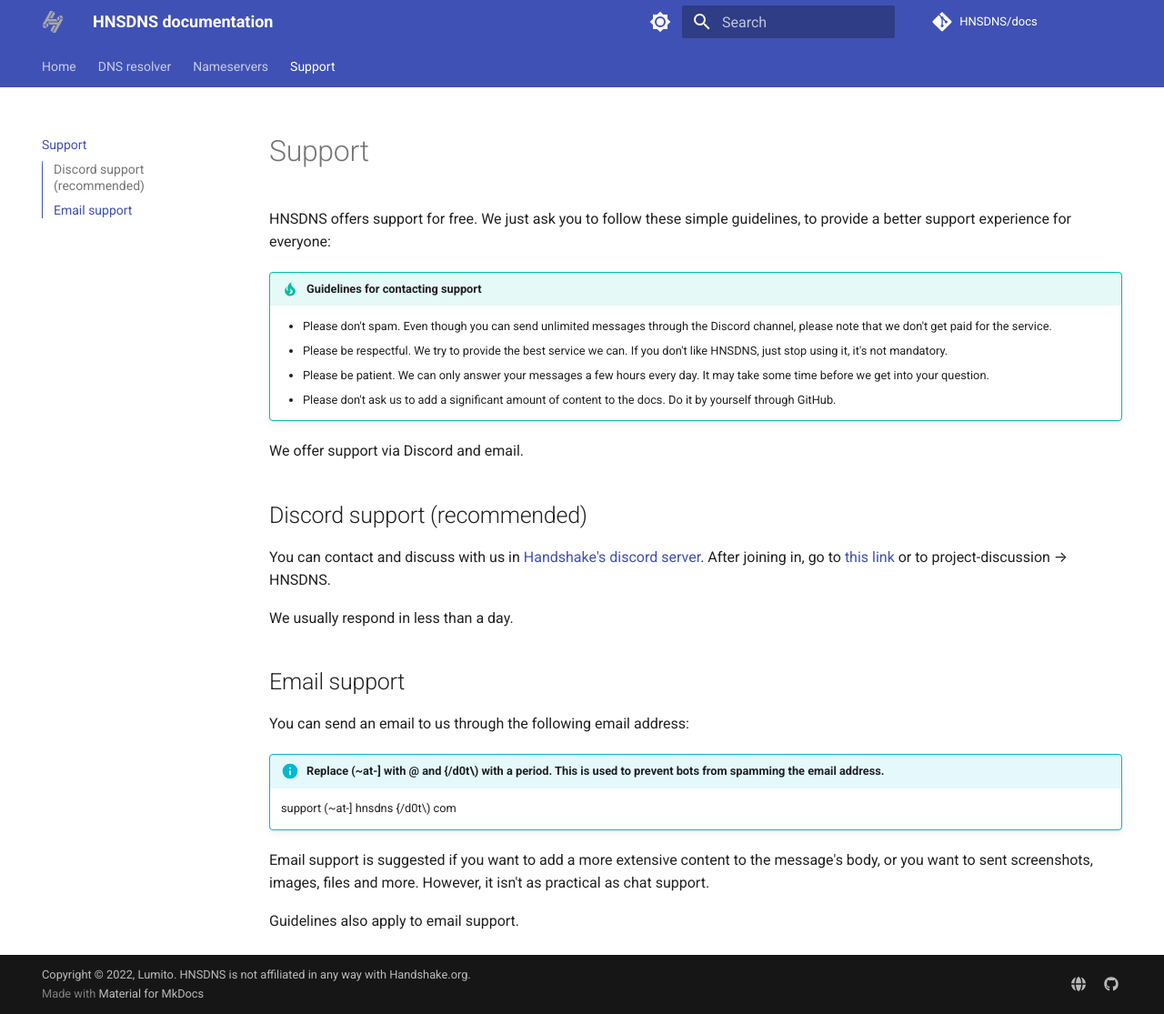
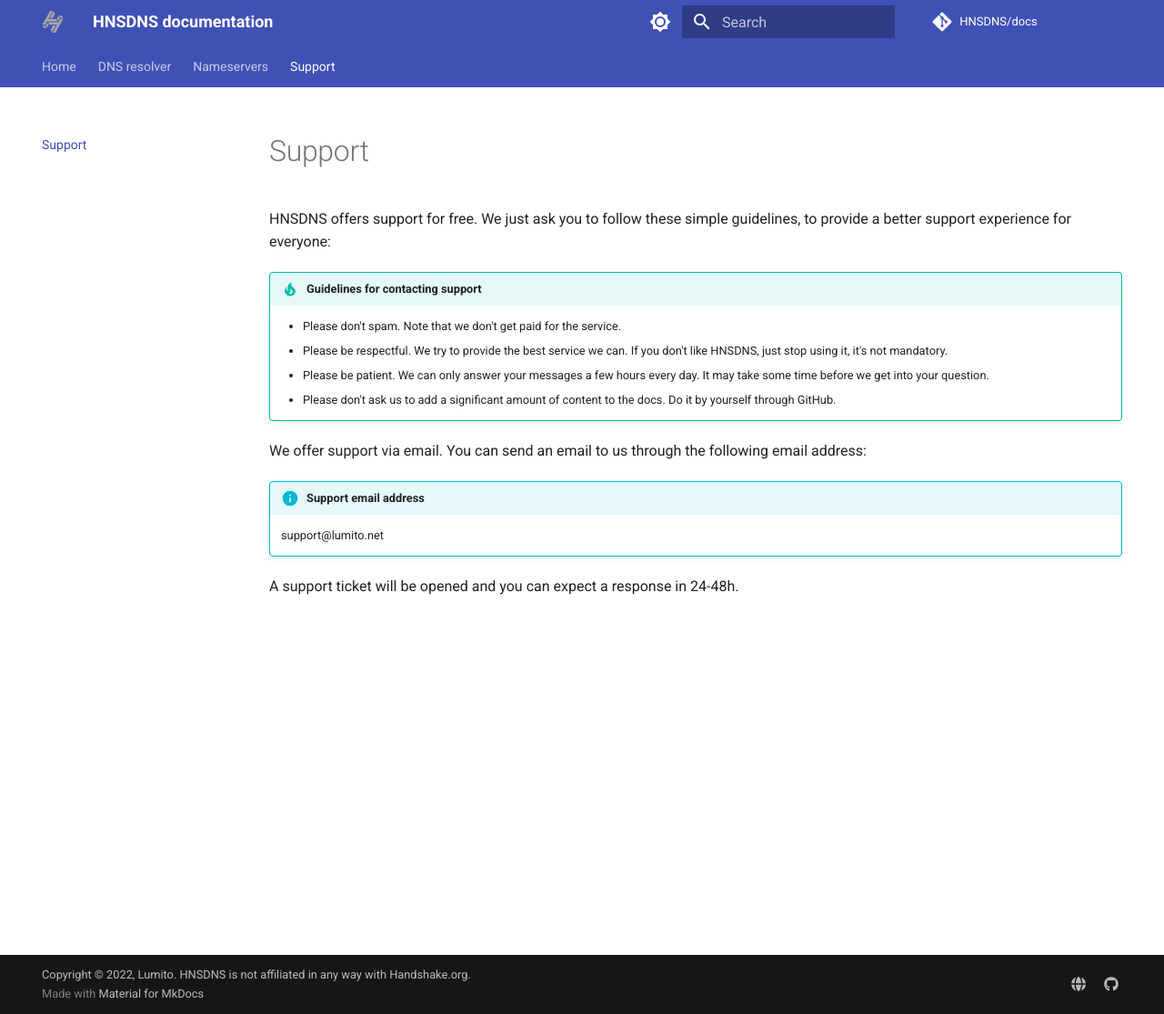
Before and after one commit to HNSDNS/docs, an MkDocs documentation site: the page built from docs/support/index.md, in a window 1280 px wide and 1115 px high. Shown: the whole window at 91% size. Built offline with MkDocs 1.6.1 and Material for MkDocs 9.7.7, drawn with Linux system fonts in a browser that asks for light colours; comment, search, counter and statistics services are not loaded.

Commit message:
Update support options

```diff
--- a/docs/support/index.md
+++ b/docs/support/index.md
@@ -4,27 +4,15 @@ HNSDNS offers support for free. We just ask you to follow these simple guideline
 
 !!! tip "Guidelines for contacting support"
 
-    * Please don't spam. Even though you can send unlimited messages through the Discord channel, please note that we don't get paid for the service.
+    * Please don't spam. Note that we don't get paid for the service.
     * Please be respectful. We try to provide the best service we can. If you don't like HNSDNS, just stop using it, it's not mandatory.
     * Please be patient. We can only answer your messages a few hours every day. It may take some time before we get into your question.
     * Please don't ask us to add a significant amount of content to the docs. Do it by yourself through GitHub.
 
-We offer support via Discord and email.
+We offer support via email. You can send an email to us through the following email address:
 
-## Discord support (recommended)
+!!! info "Support email address"
 
-You can contact and discuss with us in <a href="https://discord.gg/pPYEKG9JzK" target="_blank">Handshake's discord server</a>. After joining in, go to <a href="https://discord.com/channels/822591034202521641/1037453807233278012" target="_blank">this link</a> or to project-discussion → HNSDNS.
+    support@lumito.net
 
-We usually respond in less than a day.
-
-## Email support
-
-You can send an email to us through the following email address:
-
-!!! info "Replace (~at-] with @ and {/d0t\\) with a period. This is used to prevent bots from spamming the email address."
-
-    support (~at-] hnsdns {/d0t\\) com
-
-Email support is suggested if you want to add a more extensive content to the message's body, or you want to sent screenshots, images, files and more. However, it isn't as practical as chat support.
-
-Guidelines also apply to email support.
+A support ticket will be opened and you can expect a response in 24-48h.
```
